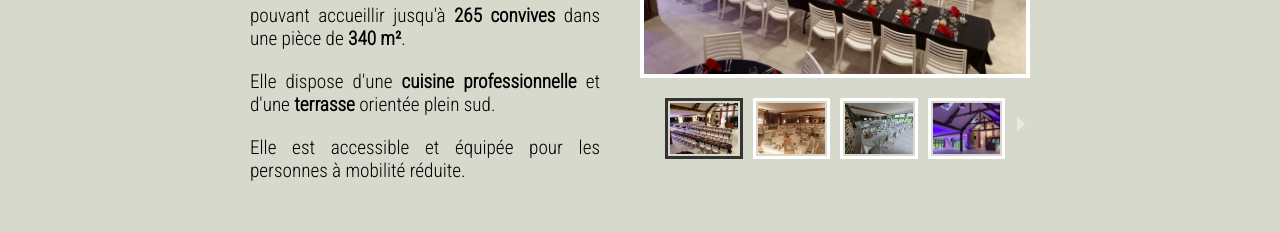
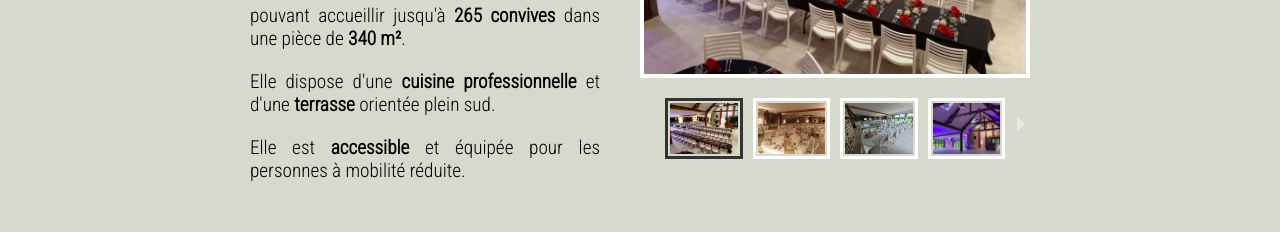
Before and after one commit to hugobabinhio/domaineduharasdelachaine, a React (Create React App) app: page /#/hippodrome in a window 1280 px wide. Shown: the part 1140-1372 px from the top of the page. Built offline with nearby package versions, Linux system fonts and the light colour scheme; the HTML template or start-up script is replaced by a standard one.

Commit message:
strong word for test

```diff
--- a/src/pages/HippodromeSiteScreen.jsx
+++ b/src/pages/HippodromeSiteScreen.jsx
@@ -75,7 +75,7 @@ function HippodromeSiteScreen() {
                         Elle dispose d'une <strong>cuisine professionnelle</strong> et d'une <strong>terrasse</strong> orientée plein sud.
                     </span>
                     <span>
-                        Elle est accessible et équipée pour les personnes à mobilité réduite.
+                        Elle est <strong>accessible</strong> et équipée pour les personnes à mobilité réduite.
                     </span>
                 </p>
                 <ImagesCarousel images={[hippodromeHallTables, hippodromeRoomPhoto, hippodromeRoomWindowsPhoto, hippodromeEmptyRoomPhoto]}></ImagesCarousel>
```
